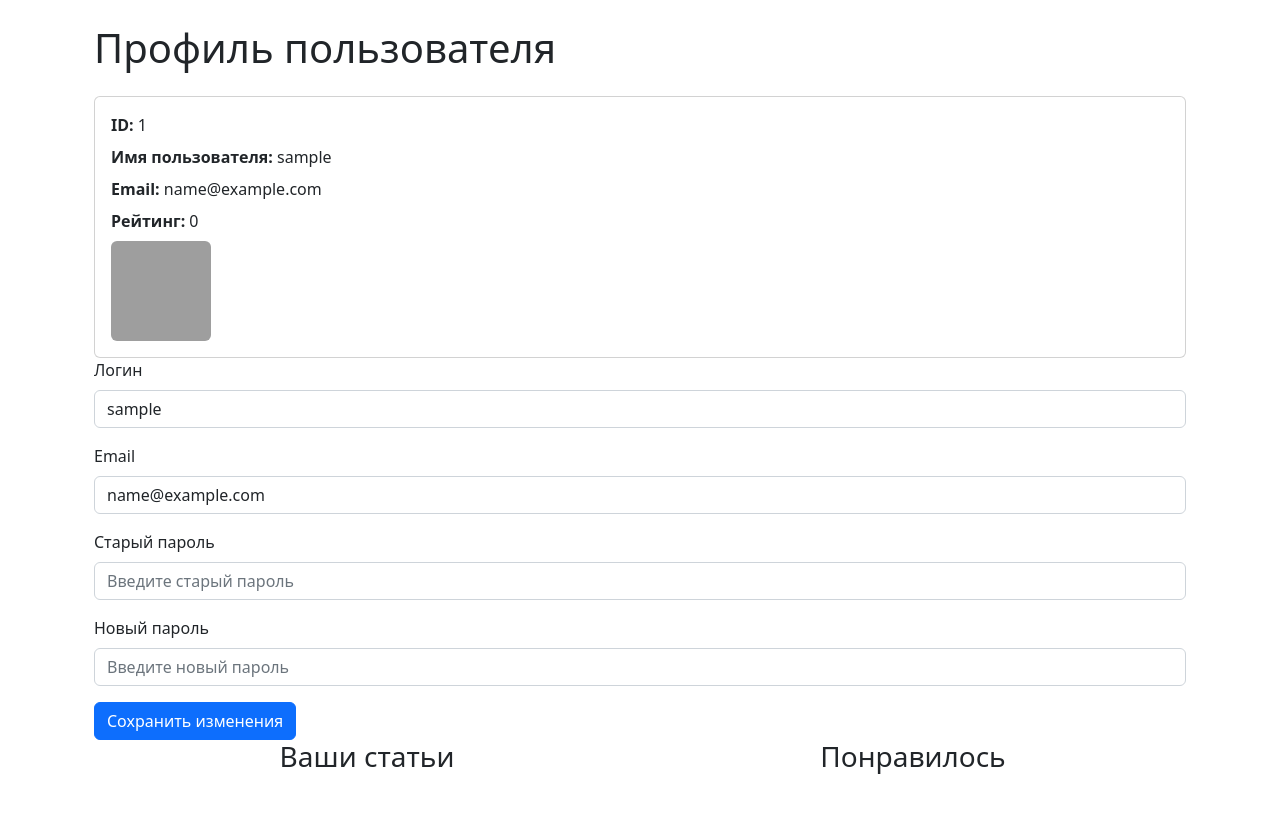
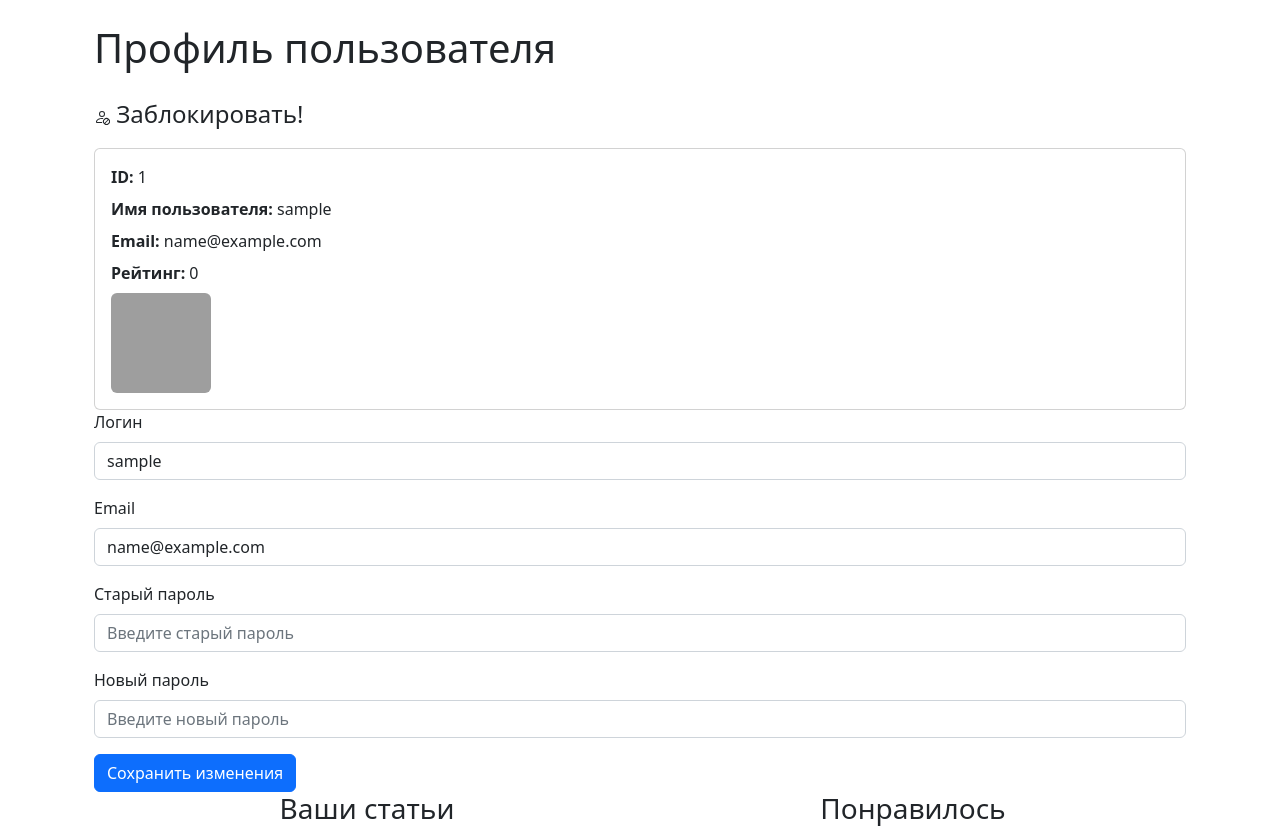
Before and after one commit to mishakov1c/gaming_web, a Flask app: a page that uses webapp/templates/user/profile.html in a window 1280 px wide. Shown: the part 56-882 px from the top of the page. Before the commit the page ends 830 px from the top, so only its background shows below. Run offline with Flask 3, Linux system fonts and the light colour scheme; the visitor is signed in with stand-in values (Sample User, id 1); data comes from the database, SQL or seed files in the repository; data that the repository does not hold is empty; some libraries are stand-ins or nearby versions; grey boxes are pictures that could not be loaded.

Commit message:
profile fix

```diff
--- a/webapp/templates/user/profile.html
+++ b/webapp/templates/user/profile.html
@@ -3,7 +3,15 @@
 {% block content %}
 
 <div class="container">
+  <div class="col">
     <h1 class="mb-4">Профиль пользователя</h1>
+    <div class="fs-4 mb-3">
+      <svg xmlns="http://www.w3.org/2000/svg" width="16" height="16" fill="currentColor" class="bi bi-person-slash" viewBox="0 0 16 16">
+        <path d="M13.879 10.414a2.501 2.501 0 0 0-3.465 3.465l3.465-3.465Zm.707.707-3.465 3.465a2.501 2.501 0 0 0 3.465-3.465Zm-4.56-1.096a3.5 3.5 0 1 1 4.949 4.95 3.5 3.5 0 0 1-4.95-4.95ZM11 5a3 3 0 1 1-6 0 3 3 0 0 1 6 0ZM8 7a2 2 0 1 0 0-4 2 2 0 0 0 0 4Zm.256 7a4.474 4.474 0 0 1-.229-1.004H3c.001-.246.154-.986.832-1.664C4.484 10.68 5.711 10 8 10c.26 0 .507.009.74.025.226-.341.496-.65.804-.918C9.077 9.038 8.564 9 8 9c-5 0-6 3-6 4s1 1 1 1h5.256Z"></path>
+</svg>
+      Заблокировать!
+    </div>
+  </div>
     {% include('messages.html') %}
     <div class="card">
         <div class="card-body">
--- a/webapp/user/models.py
+++ b/webapp/user/models.py
@@ -4,6 +4,7 @@ from werkzeug.security import generate_password_hash, check_password_hash
 
 class User(db.Model, UserMixin):
     id = db.Column(db.Integer, primary_key=True)
+    is_active = db.Column(db.Boolean, default=True)
     username = db.Column(db.String(64), unique=True, index=True)
     regisration_date = db.Column(db.DateTime)
     role = db.Column(db.String(20), index=True)
--- a/webapp/user/views.py
+++ b/webapp/user/views.py
@@ -1,6 +1,8 @@
 from flask import Blueprint, flash, redirect, render_template, url_for, request
+from flask_login import current_user, login_required, login_user, logout_user
+
+from webapp.user.decorators import admin_required
 from webapp.forms import LoginForm, RegisterForm
-from flask_login import current_user, login_required, login_user, logout_user
 from webapp.user.models import db, User
 from webapp.article.models import Articles, Like
 from validate_email import validate_email
@@ -133,3 +135,16 @@ def edit_profile():
             flash('Пароли одинаковые!')
         db.session.commit()
     return redirect(url_for('user.profile', username=current_user.username))
+
+@blueprint.route('/block_user/<int:user_id>', methods=['POST'])
+@admin_required
+def block_user(user_id):
+    user = User.query.get_or_404(user_id)
+    user.is_active = not user.is_active
+    db.session.commit()
+
+    if user.is_active:
+        flash(f'Пользователь {user.username} заблокирован, поделом ему!')
+    else:
+        flash(f'Пользователь {user.username} разблокирован, поняли и простили!')
+    return redirect(request.referrer)
```
